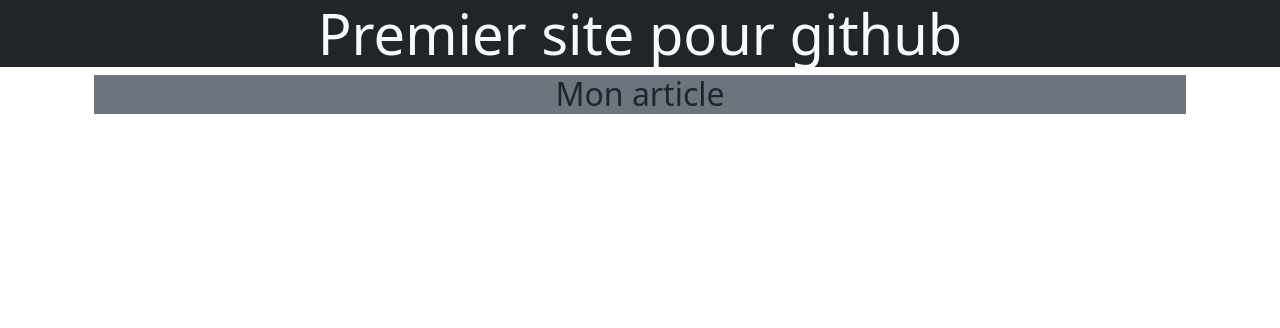
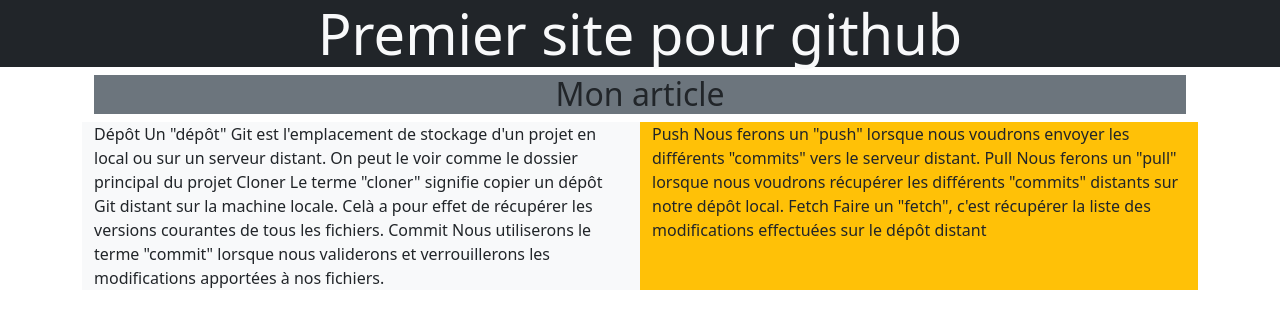
Before and after one commit to jimbylte/testTERRAGE, a plain HTML site: page index.html in a window 1280 px wide. Drawn offline with nearby package versions, Linux system fonts and the light colour scheme.

Commit message:
Update index.html

```diff
--- a/index.html
+++ b/index.html
@@ -17,8 +17,19 @@
 
             <h2 class="container-fluid text-center bg-secondary">Mon article</h2>
             <div class="row">
-                <div class="col-6 bg-light"></div>
-                <div class="col-6 bg-warning"></div>
+                <div class="col-6 bg-light">Dépôt
+Un "dépôt" Git est l'emplacement de stockage d'un projet en local ou sur un serveur distant. On peut le voir comme le dossier principal du projet
+Cloner
+Le terme "cloner" signifie copier un dépôt Git distant sur la machine locale. Celà a pour effet de récupérer les versions courantes de tous les fichiers.
+Commit
+Nous utiliserons le terme "commit" lorsque nous validerons et verrouillerons les modifications apportées à nos fichiers.
+</div>
+                <div class="col-6 bg-warning">Push
+Nous ferons un "push" lorsque nous voudrons envoyer les différents "commits" vers le serveur distant.
+Pull
+Nous ferons un "pull" lorsque nous voudrons récupérer les différents "commits" distants sur notre dépôt local.
+Fetch
+Faire un "fetch", c'est récupérer la liste des modifications effectuées sur le dépôt distant</div>
             </div>
 
         </article>
```
